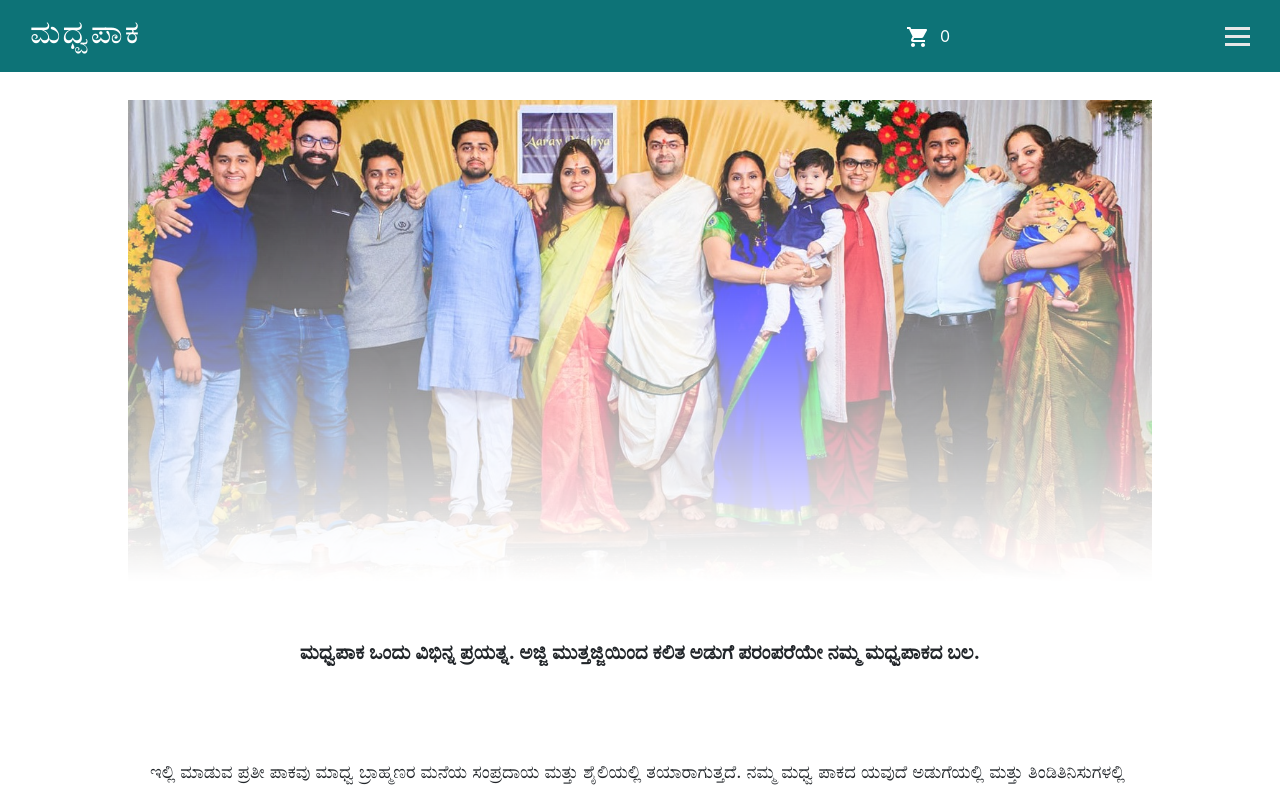
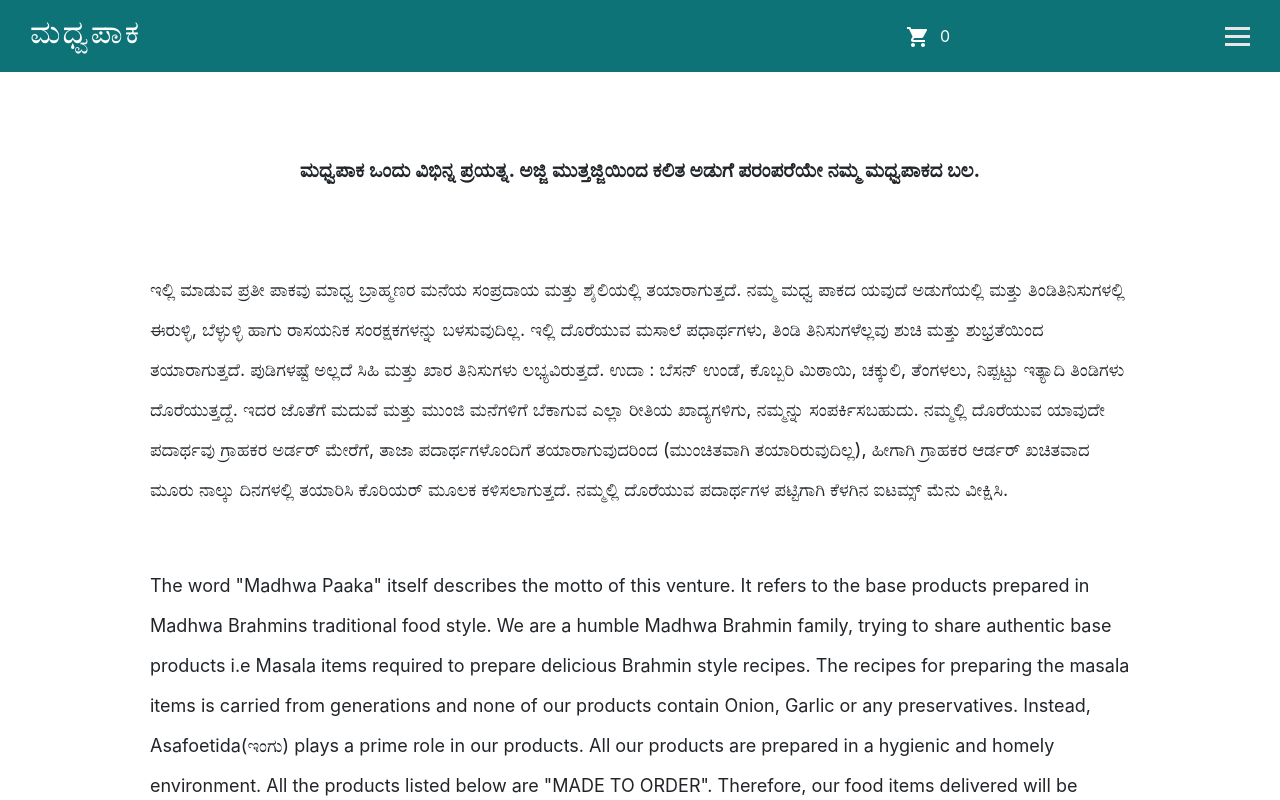
Before and after one commit to tejas-muthya37/aigiriLive, a React (Create React App) app: page /about in a window 1280 px wide. Shown: the top 800 px of the page. Built offline with nearby package versions, Linux system fonts and the light colour scheme; a web font is replaced by a local one.

Commit message:
madhwa-paaka15

```diff
--- a/src/About.js
+++ b/src/About.js
@@ -6,7 +6,7 @@ function About() {
     return (
         <div className="about">
 
-            <img loading="lazy" className="family_img" src={familyimg} alt=""></img>
+            {/* <img loading="lazy" className="family_img" src={familyimg} alt=""></img> */}
             <div className="about_content">
                 <p>
                 <span class="bold">ಮಧ್ವಪಾಕ ಒಂದು ವಿಭಿನ್ನ ಪ್ರಯತ್ನ. ಅಜ್ಜಿ ಮುತ್ತಜ್ಜಿಯಿಂದ ಕಲಿತ ಅಡುಗೆ ಪರಂಪರೆಯೇ ನಮ್ಮ ಮಧ್ವಪಾಕದ ಬಲ.</span>
--- a/src/about.css
+++ b/src/about.css
@@ -1,10 +1,10 @@
-.family_img {
+/* .family_img {
   width: 80%;
   margin-left: 10%;
   margin-top: 100px;
   margin-bottom: 50px;
   mask-image: linear-gradient(to bottom, rgba(0, 0, 0, 1), rgba(0, 0, 0, 0));
-}
+} */
 
 .about_content p {
   padding-left: 150px;
@@ -12,6 +12,10 @@
   text-align: left;
   font-size: 18px;
   line-height: 40px;
+}
+
+.about {
+  margin-top: 150px;
 }
 
 .bold {
```
